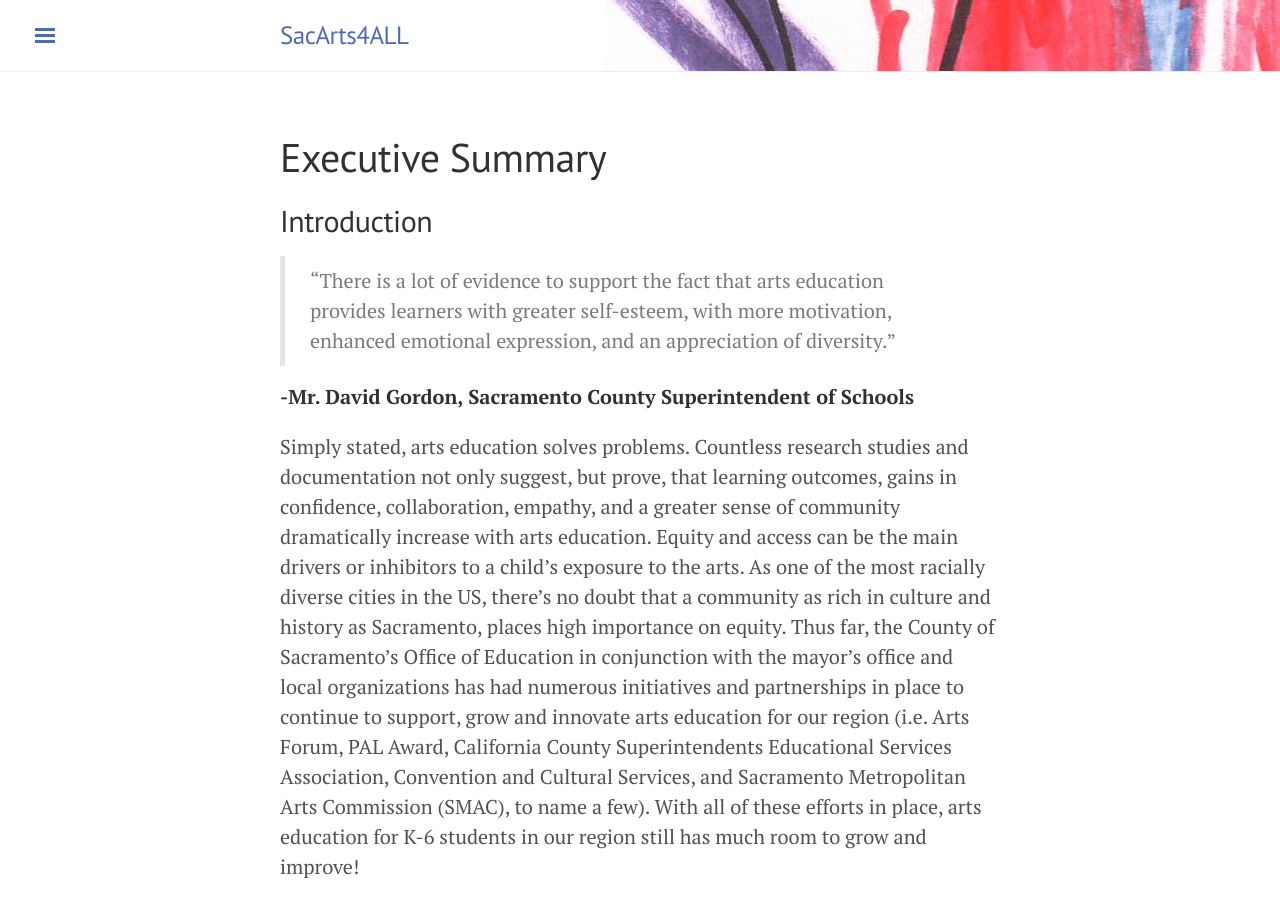
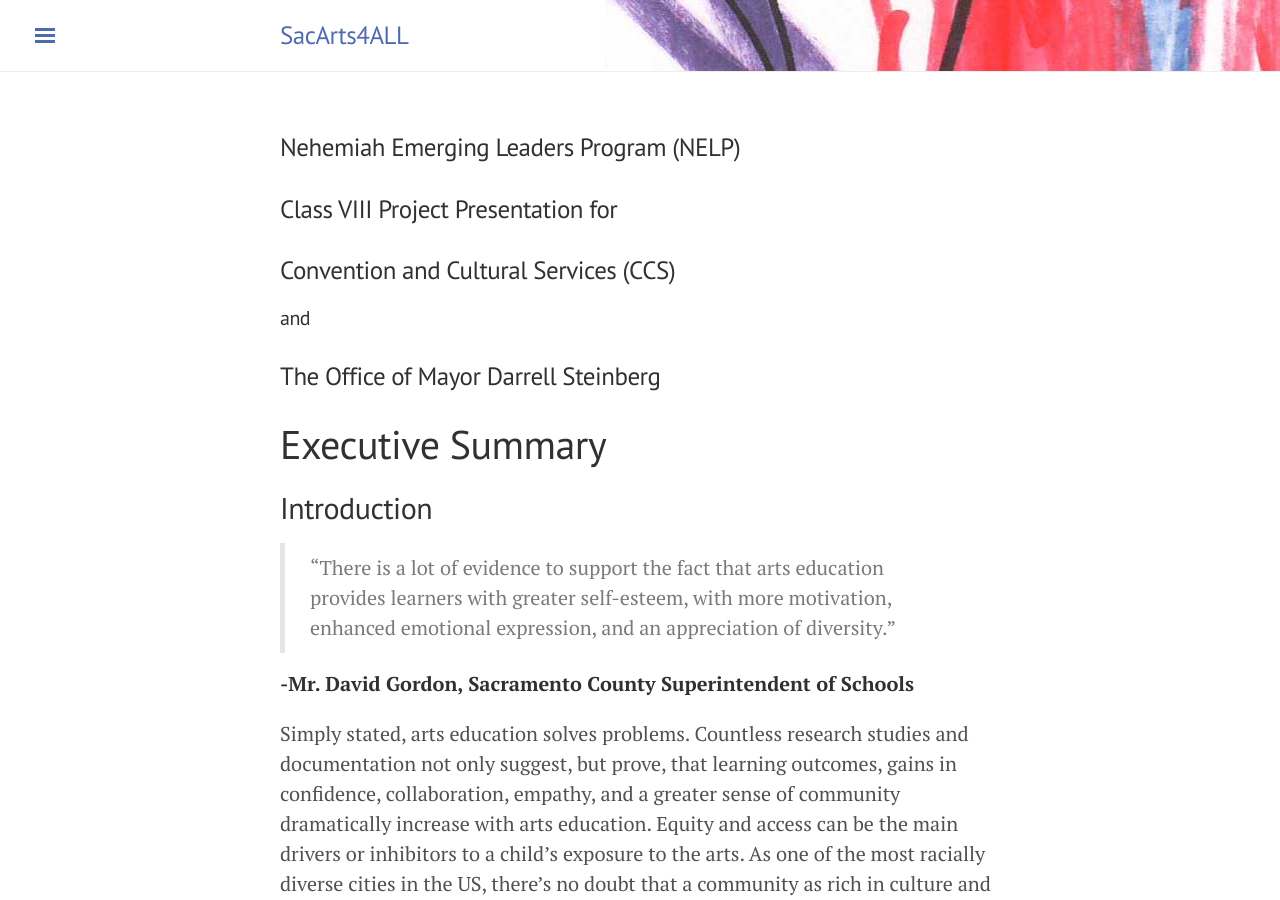
Before and after one commit to code4sac/sacarts4ALL, a Jekyll site: the page built from index.md, in a window 1280 px wide and 900 px high. Built offline with Jekyll 4.4.1, drawn with Linux system fonts in a browser that asks for light colours.

Commit message:
NELP heading on exec summary

```diff
--- a/index.md
+++ b/index.md
@@ -3,6 +3,13 @@ layout: default
 title: Executive Summary
 ---
 <!--![SacArts4ALL]({{ site.baseurl }}/assets/images/00_figure01.png "California Health and Human Services Agency Data Playbook - 1st Edition")-->
+
+### Nehemiah Emerging Leaders Program (NELP)
+### Class VIII Project Presentation for
+### Convention and Cultural Services (CCS)
+#### and
+### The Office of Mayor Darrell Steinberg
+
 
 # Executive Summary
 
```
